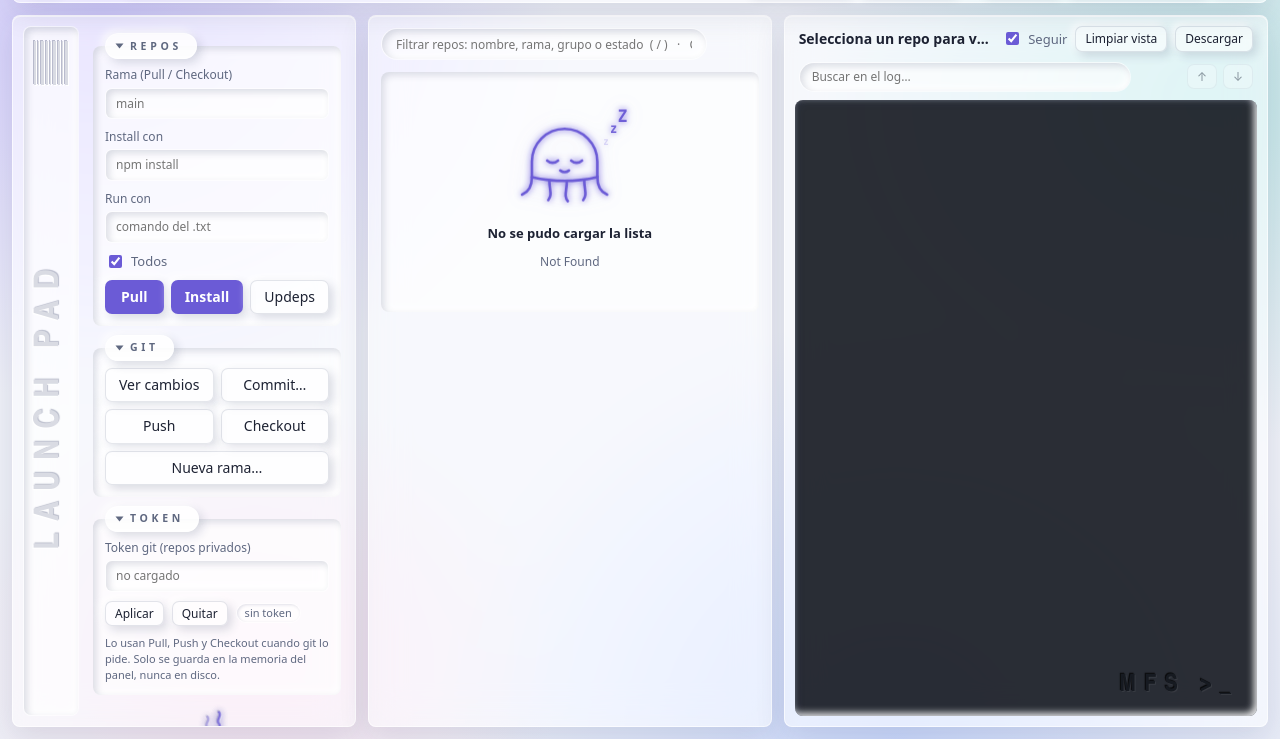
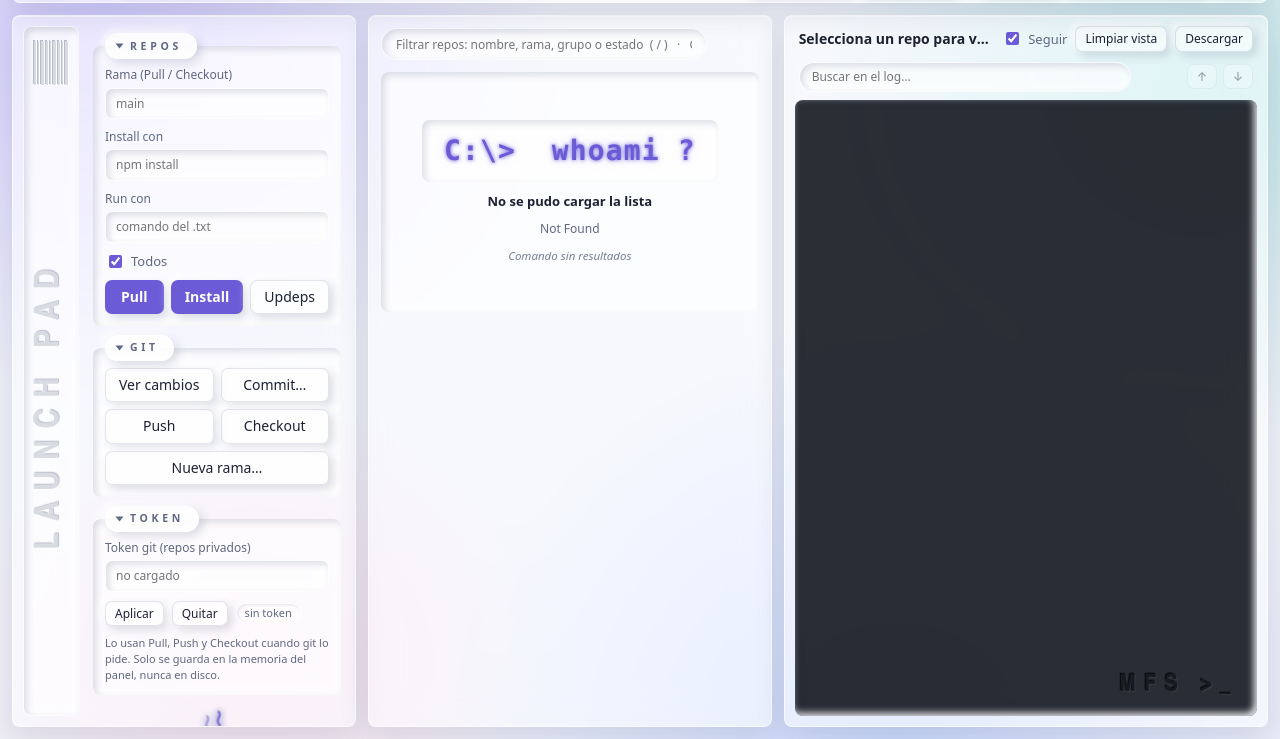
Before and after one commit to noxopio/manager_scripts, a plain HTML site: page Manager_install/ui/index.html in a window 1280 px wide. Both pictures are taken after a click on the button 1233 px from the left and 38 px from the top of the page. Shown: the part 61-800 px from the top of the page. Drawn offline with Linux system fonts and the light colour scheme; no server answers.

Commit message:
feat(ui): personaje y frase aleatorios en los vacíos del panel de repos (v8.15.0)
- Nuevo js/empty-art.js con 4 variantes de dibujo propio en línea neón:
  pulpo dormido, gato durmiendo sobre el teclado (la cola se balancea),
  astronauta a la deriva (flota, gira y parpadean las estrellas) y la
  terminal "C:\>_ whoami ?" con cursor parpadeante.
- Cada vez que el panel queda vacío se elige una variante al azar sin repetir
  la anterior, más una de sus 4 frases. La elección se mantiene mientras siga
  vacío (render() se llama en cada evento del stream) y solo cambia al volver
  a haber repos o al cambiar el tipo de vacío (lista vacía, inexistente,
  error, filtro sin resultados).
- localStorage['mfs.emptyArt'] fuerza una variante concreta para probarla.
- Animaciones desactivadas con prefers-reduced-motion.
- El pulpo pasa de icons.js a empty-art.js. Test de pickEmptyArt y frases.

Co-Authored-By: Claude Opus 5.5 <noreply@anthropic.com>

```diff
--- a/Manager_install/ui/css/components.css
+++ b/Manager_install/ui/css/components.css
@@ -164,8 +164,28 @@ pre.log, div.log {
   80% { opacity: .9; }
   100% { opacity: 0; transform: translate(4px, -6px); }
 }
+.sleepy-state > .art-cat { width: 140px; }
+.sleepy-state > .art-astro { width: 120px; }
+/* Gato: la cola se balancea desde su base */
+.cat-tail { transform-box: fill-box; transform-origin: 0% 100%; animation: cat-tail 2.4s ease-in-out infinite; }
+@keyframes cat-tail { 50% { transform: rotate(-14deg); } }
+/* Astronauta: flota y gira despacio; las estrellas parpadean */
+.astro-body { transform-box: fill-box; transform-origin: 50% 50%; animation: astro-float 6s ease-in-out infinite; }
+@keyframes astro-float { 0%, 100% { transform: translateY(0) rotate(-6deg); } 50% { transform: translateY(-6px) rotate(6deg); } }
+.astro-stars path { animation: star-twinkle 2.2s ease-in-out infinite; }
+.astro-stars .s2 { animation-delay: .8s; } .astro-stars .s3 { animation-delay: 1.5s; }
+@keyframes star-twinkle { 50% { opacity: .2; } }
+/* Terminal: "C:\>_ whoami ?" en neón con el cursor parpadeando */
+.art-term {
+  font: 700 28px/1.2 ui-monospace, Consolas, monospace; letter-spacing: .04em; white-space: nowrap;
+  color: var(--accent); text-shadow: 0 0 4px var(--accent), 0 0 14px var(--accent-soft);
+  padding: 14px 22px; border-radius: var(--radius); background: var(--field-bg); box-shadow: var(--neu-in); /* field-bg: se lee bien con cualquier acento y tema */
+}
+.term-cursor { animation: workday-blink 1.1s steps(1) infinite; }
+/* Frase al azar de la variante, bajo el mensaje del caso */
+.empty-phrase { font-size: 11.5px; font-style: italic; color: var(--muted); opacity: .85; }
 @media (prefers-reduced-motion: reduce) {
-  .sleepy-body, .sleepy-z text { animation: none; }
+  .sleepy-body, .sleepy-z text, .cat-tail, .astro-body, .astro-stars path, .term-cursor { animation: none; }
   .sleepy-z text { opacity: .8; }
 }
 .list > .empty-state { background: var(--field-bg); border-radius: var(--radius); box-shadow: var(--neu-in); }
--- /dev/null
+++ b/Manager_install/ui/js/empty-art.js
@@ -0,0 +1,109 @@
+// Estados vacíos del panel de repos: personaje y frase al azar (pulpo, gato, astronauta o terminal).
+// Se elige al quedar vacío el panel y se mantiene mientras siga vacío (render() se llama en cada evento del stream).
+// Dibujos propios en línea neón (currentColor); las animaciones están en components.css.
+import { el } from './core.js';
+
+const Z_GROUP = `<g class="sleepy-z" fill="currentColor" stroke="none" font-family="var(--font-display)" font-weight="800">
+    <text class="z1" x="ZX1" y="ZY1" font-size="10">z</text>
+    <text class="z2" x="ZX2" y="ZY2" font-size="13">z</text>
+    <text class="z3" x="ZX3" y="ZY3" font-size="16">Z</text>
+  </g>`;
+const zAt = (x, y) => Z_GROUP.replace('ZX1', x).replace('ZY1', y).replace('ZX2', x + 7).replace('ZY2', y - 12).replace('ZX3', x + 15).replace('ZY3', y - 25);
+const SVG_OPEN = (vb, cls) => `<svg class="${cls}" viewBox="${vb}" aria-hidden="true" fill="none" stroke="currentColor" stroke-width="2.4" stroke-linecap="round" stroke-linejoin="round">`;
+
+const SVGS = {
+  // Pulpo dormido: respira despacio y suben las "z z Z"
+  pulpo: `${SVG_OPEN('0 0 110 92', 'sleepy art-octo')}
+  <g class="sleepy-body">
+    <path d="M20 58V44a30 30 0 0 1 60 0v14"/>
+    <path d="M20 58q30 7 60 0"/>
+    <path d="M20 58c0 9-4 14-9 16M36 61c0 9 3 13-1 18M52 62c0 9-3 13 1 18M68 61c0 9 3 13-1 18M80 58c0 9 4 14 9 16"/>
+    <path d="M34 43q5 4 10 0M56 43q5 4 10 0"/>
+    <path d="M46 52q4 3 8 0"/>
+  </g>
+  ${zAt(82, 34)}
+</svg>`,
+  // Gato hecho bolita sobre un teclado: la cola se balancea y suben las "z"
+  gato: `${SVG_OPEN('0 0 130 96', 'sleepy art-cat')}
+  <rect x="8" y="62" width="112" height="26" rx="5"/>
+  <path d="M17 71h9M31 71h9M45 71h9M59 71h9M73 71h9M87 71h9M101 71h10M17 79h13M35 79h50M90 79h21" stroke-width="1.8"/>
+  <g class="sleepy-body">
+    <path d="M30 62c0-14 13-22 32-22s32 8 34 22"/>
+    <path d="M30 58c-8 0-13-5-13-11s5-11 13-11 13 5 13 11"/>
+    <path d="M20 40l1-9 6 5M34 36l6-6 1 9"/>
+    <path d="M22 48q2.5 2 5 0M31 48q2.5 2 5 0"/>
+    <path d="M27 53q1.5 1.2 3 0"/>
+  </g>
+  <path class="cat-tail" d="M96 60c9 0 14-5 13-13"/>
+  ${zAt(44, 30)}
+</svg>`,
+  // Astronauta a la deriva: flota y gira despacio; dos estrellas parpadean
+  astronauta: `${SVG_OPEN('0 0 120 104', 'sleepy art-astro')}
+  <g class="astro-stars" stroke-width="1.8">
+    <path class="s1" d="M16 14v12M10 20h12"/>
+    <path class="s2" d="M102 78v10M97 83h10"/>
+    <path class="s3" d="M98 16v6M95 19h6"/>
+  </g>
+  <g class="astro-body">
+    <circle cx="58" cy="34" r="17"/>
+    <path d="M47 31q11-8 22 0v3q-11 8-22 0z"/>
+    <rect x="44" y="52" width="28" height="27" rx="9"/>
+    <rect x="52" y="59" width="12" height="8" rx="2" stroke-width="1.8"/>
+    <path d="M44 58l-11 9M72 58l11-7M51 79v13M65 79v11"/>
+    <path d="M83 51c6-4 10-2 12 4" stroke-width="1.6" stroke-dasharray="2 3"/>
+  </g>
+</svg>`,
+};
+
+// Variantes y sus frases (una al azar debajo del mensaje del caso)
+export const EMPTY_ARTS = [
+  { id: 'pulpo', phrases: ['Shh… los repos duermen', 'Aquí solo hay tentáculos y silencio', 'Nada por aquí, nada por allá', 'Pulpo en modo ahorro de energía'] },
+  { id: 'gato', phrases: ['El gato se quedó con el teclado', 'Prohibido molestar: siesta en curso', 'Miau… no hay repos que mostrar', 'Teclado ocupado por un felino'] },
+  { id: 'astronauta', phrases: ['Perdido en el espacio… sin repos a la vista', 'Houston, no encontramos nada', 'Flotando entre listas vacías', 'Ni una señal en este cuadrante'] },
+  { id: 'terminal', phrases: ['Ni el sistema sabe quién eres', 'Comando sin resultados', '404: repos not found', 'Prueba con otra lista o limpia el filtro'] },
+];
+
+// Índice de una variante distinta de la anterior. Pura, para los tests.
+export function pickEmptyArt(prevId, rand = Math.random) {
+  const ids = EMPTY_ARTS.map((a) => a.id);
+  const pool = ids.length > 1 ? ids.filter((id) => id !== prevId) : ids;
+  return pool[Math.min(pool.length - 1, Math.floor(rand() * pool.length))];
+}
+export function pickPhrase(id, rand = Math.random) {
+  const art = EMPTY_ARTS.find((a) => a.id === id) || EMPTY_ARTS[0];
+  return art.phrases[Math.min(art.phrases.length - 1, Math.floor(rand() * art.phrases.length))];
+}
+
+function buildArt(id) {
+  if (id === 'terminal') {
+    // Texto de terminal: "C:\>_ whoami ?" con cursor neón parpadeante
+    return el('div', { class: 'art-term', 'aria-hidden': 'true' },
+      el('span', { class: 'term-prompt' }, 'C:\\>'), el('span', { class: 'term-cursor' }, '_'), el('span', {}, ' whoami ?'));
+  }
+  const t = document.createElement('template');
+  t.innerHTML = SVGS[id] || SVGS.pulpo;
+  return t.content.firstElementChild;
+}
+
+// Se elige una variante por "episodio" de panel vacío; se mantiene mientras no cambie el caso
+const current = { caseKey: null, id: null, phrase: '', lastId: null };
+export function resetEmptyArt() { current.caseKey = null; current.id = null; }
+
+// Para probar una variante concreta: localStorage['mfs.emptyArt'] = 'gato' | 'astronauta' | 'terminal' | 'pulpo'
+function forcedArt() {
+  try { const v = localStorage.getItem('mfs.emptyArt'); return EMPTY_ARTS.some((a) => a.id === v) ? v : null; } catch { return null; }
+}
+
+export function emptyArtState(caseKey, title, detail = '') {
+  if (current.caseKey !== caseKey || !current.id) {
+    current.caseKey = caseKey;
+    current.id = forcedArt() || pickEmptyArt(current.lastId);
+    current.lastId = current.id;
+    current.phrase = pickPhrase(current.id);
+  }
+  return el('div', { class: `empty empty-state sleepy-state art-${current.id}`, 'data-art': current.id },
+    buildArt(current.id),
+    el('strong', {}, title),
+    detail ? el('span', { class: 'empty-detail' }, detail) : null,
+    el('span', { class: 'empty-phrase' }, current.phrase));
+}
--- a/Manager_install/ui/js/icons.js
+++ b/Manager_install/ui/js/icons.js
@@ -51,33 +51,7 @@ export function cupSvg(className = '') {
   return svg;
 }
 
-// Pulpo dormido (dibujo propio): ojos cerrados y "Z z z" que suben. Para los vacíos del panel de repos.
-const SLEEPY_SVG = `<svg viewBox="0 0 110 92" aria-hidden="true" fill="none" stroke="currentColor" stroke-width="2.4" stroke-linecap="round" stroke-linejoin="round">
-  <g class="sleepy-body">
-    <path d="M20 58V44a30 30 0 0 1 60 0v14"/>
-    <path d="M20 58q30 7 60 0"/>
-    <path d="M20 58c0 9-4 14-9 16M36 61c0 9 3 13-1 18M52 62c0 9-3 13 1 18M68 61c0 9 3 13-1 18M80 58c0 9 4 14 9 16"/>
-    <path d="M34 43q5 4 10 0M56 43q5 4 10 0"/>
-    <path d="M46 52q4 3 8 0"/>
-  </g>
-  <g class="sleepy-z" fill="currentColor" stroke="none" font-family="var(--font-display)" font-weight="800">
-    <text class="z1" x="82" y="34" font-size="10">z</text>
-    <text class="z2" x="89" y="22" font-size="13">z</text>
-    <text class="z3" x="97" y="9" font-size="16">Z</text>
-  </g>
-</svg>`;
-export function sleepySvg(className = 'sleepy') {
-  const t = document.createElement('template');
-  t.innerHTML = SLEEPY_SVG;
-  const svg = t.content.firstElementChild;
-  svg.setAttribute('class', className);
-  return svg;
-}
-// Vacío del panel de repos: el pulpo dormido en lugar del icono
-export function sleepyState(title, detail = '') {
-  return el('div', { class: 'empty empty-state sleepy-state' }, sleepySvg(), el('strong', {}, title), detail ? el('span', { class: 'empty-detail' }, detail) : null);
-}
-
+// Los vacíos del panel de repos (pulpo, gato, astronauta, terminal) están en empty-art.js
 export function emptyState(iconName, title, detail = '') {
   return el('div', { class: 'empty empty-state' }, icon(iconName), el('strong', {}, title), detail ? el('span', { class: 'empty-detail' }, detail) : null);
 }
--- a/Manager_install/ui/js/repos.js
+++ b/Manager_install/ui/js/repos.js
@@ -1,6 +1,7 @@
 // Lista de repos: carga, pintado (cards y grupos), selección, log y acciones.
 import { $, el, api, toast, state, STATUS_LABEL, COMPILE_LABEL, ACTION_LABEL, listName, saveCollapsed, saveRunCmd, isBusy } from './core.js';
-import { icon, cupSvg, sleepyState } from './icons.js';
+import { icon, cupSvg } from './icons.js';
+import { emptyArtState, resetEmptyArt } from './empty-art.js';
 import { updateSummaries } from './sidebar.js';
 import { openCommit, gitPush, unlockRepo } from './git.js';
 import { setLog } from './logview.js';
@@ -25,7 +26,7 @@ export async function loadRepos() {
     render(data.missing ? `No existe ${data.file}. Usa "Editar lista" para crearlo.` : null);
   } catch (e) {
     clearTimeout(loaderTimer);
-    if ($('#repos .repos-loading')) $('#repos').replaceChildren(sleepyState('No se pudo cargar la lista', e.message));
+    if ($('#repos .repos-loading')) $('#repos').replaceChildren(emptyArtState('error', 'No se pudo cargar la lista', e.message));
     toast(e.message);
   }
 }
@@ -92,7 +93,7 @@ export function render(emptyMsg) {
   const box = $('#repos'); box.innerHTML = '';
   updateActivityIndicator();
   if (!state.repos.length) {
-    box.append(sleepyState(emptyMsg ? 'No se pudo cargar la lista' : 'No hay repos activos', emptyMsg || 'Agrega repositorios a la lista para verlos aquí.'));
+    box.append(emptyArtState(emptyMsg ? 'missing' : 'empty', emptyMsg ? 'No se pudo cargar la lista' : 'No hay repos activos', emptyMsg || 'Agrega repositorios a la lista para verlos aquí.'));
     $('#toggleGroups').hidden = true;
     $('#repoFilterCount').textContent = '';
     return;
@@ -101,9 +102,10 @@ export function render(emptyMsg) {
   const visible = state.repos.filter((r) => repoMatches(r, query));
   $('#repoFilterCount').textContent = query ? `${visible.length}/${state.repos.length}` : '';
   if (!visible.length) {
-    box.append(sleepyState('Ningún repo coincide con el filtro', `"${query}" · Esc en el filtro para limpiarlo`));
+    box.append(emptyArtState('filter', 'Ningún repo coincide con el filtro', `"${query}" · Esc en el filtro para limpiarlo`));
     return;
   }
+  resetEmptyArt(); // hay repos visibles: el próximo vacío elegirá otro personaje
   const hasGroups = visible.some((r) => r.group);
   $('#toggleGroups').hidden = !hasGroups;
   if (!hasGroups) { for (const r of visible) box.append(repoCard(r)); return; }
```
Also changed, not shown: tests/server.test.js (+14 -0 lines), 1 other file.
